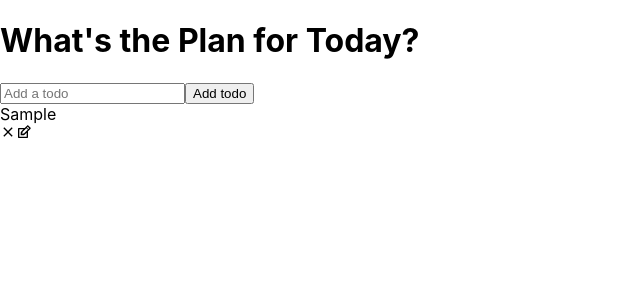
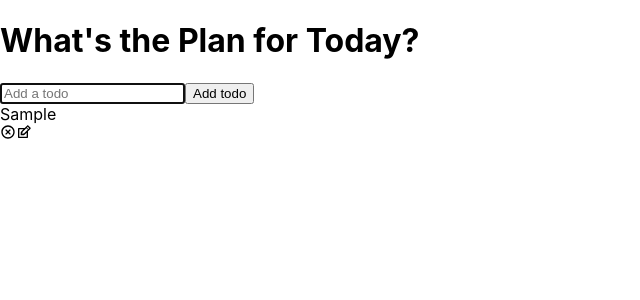
Before and after one commit to Aleksey-Smouzh/React_ToDo_list, a React (Create React App) app in the folder todo/: page / in a window 1280 px wide. Both pictures are taken after typing "Sample" into the empty fields and a click on the button "Add todo". Shown: the top 300 px of the page, without its empty margins (0-640 px from the left). Built offline with nearby package versions, Linux system fonts and the light colour scheme.

Commit message:
fixed TodoList

```diff
--- a/todo/src/App.js
+++ b/todo/src/App.js
@@ -1,20 +1,15 @@
+import "./App.css";
 
-
-import './App.css';
-// import TodoForm from './components/TodoForm';
-import TodoList from './components/TodoList';
+import TodoList from "./components/TodoList";
 
 function App() {
   return (
-  <>
-  <div className="todo_app">
-  {/* <TodoForm/> */}
-  <TodoList/>
-
-
-  </div>
-
-  </>)
+    <>
+      <div className="todo_app">
+        <TodoList />
+      </div>
+    </>
+  );
 }
 
 export default App;
--- a/todo/src/components/Todo.js
+++ b/todo/src/components/Todo.js
@@ -1,38 +1,46 @@
-import React, {useState} from 'react';
+import React, { useState } from 'react';
 import TodoForm from './TodoForm';
-import {IoMdClose} from 'react-icons/io';
-import {TiEdit} from 'react-icons/ti';
+import { RiCloseCircleLine } from 'react-icons/ri';
+import { TiEdit } from 'react-icons/ti';
 
+const Todo = ({ todos, completeTodo, removeTodo, updateTodo }) => {
+  const [edit, setEdit] = useState({
+    id: null,
+    value: ''
+  });
 
+  const submitUpdate = value => {
+    updateTodo(edit.id, value);
+    setEdit({
+      id: null,
+      value: ''
+    });
+  };
 
-
-function Todo({todos, completeTodo}) {
- const [edit, setEdit] = useState({
-    id: null,
-    value: ""
-
- });
-
-
-
-
-
-
+  if (edit.id) {
+    return <TodoForm edit={edit} onSubmit={submitUpdate} />;
+  }
 
   return todos.map((todo, index) => (
-      <div className={todo.isComplete ? 'todo-row complete': 'todo-row'} key={index}>
-          <div key={todo.id} onClick={() => completeTodo(todo.id)}>
-          {todo.text}</div>
+    <div
+      className={todo.isComplete ? 'todo-row complete' : 'todo-row'}
+      key={index}
+    >
+      <div key={todo.id} onClick={() => completeTodo(todo.id)}>
+        {todo.text}
+      </div>
+      <div className='icons'>
+        <RiCloseCircleLine
+          onClick={() => removeTodo(todo.id)}
+          className='delete-icon'
+        />
+        <TiEdit
+          onClick={() => setEdit({ id: todo.id, value: todo.text })}
+          className='edit-icon'
+        />
+      </div>
+    </div>
+  ));
+};
 
-<div className="icons">
-    <IoMdClose/>
-    <TiEdit/>
-</div>
-
-
-
-      </div>
-  ))
-}
-
-export default Todo
+export default Todo;
--- a/todo/src/components/TodoForm.js
+++ b/todo/src/components/TodoForm.js
@@ -1,34 +1,59 @@
-import React, { useState } from "react";
+import React, { useState, useEffect, useRef } from 'react';
 
 function TodoForm(props) {
-  const [input, setInput] = useState("");
+  const [input, setInput] = useState(props.edit ? props.edit.value : '');
+
+  const inputRef = useRef(null);
+
+  useEffect(() => {
+    inputRef.current.focus();
+  });
+
   const handleChange = e => {
     setInput(e.target.value);
   };
 
-
-
-  const hendleSubmit = e => {
+  const handleSubmit = e => {
     e.preventDefault();
 
     props.onSubmit({
       id: Math.floor(Math.random() * 10000),
       text: input
- })
+    });
     setInput('');
   };
+
   return (
-    <form className="todo_form" onSubmit={hendleSubmit}>
+    <form onSubmit={handleSubmit} className='todo-form'>
+      {props.edit ? (
+        <>
           <input
-        type="text"
-        placeholder="Add a todo"
+            placeholder='Update your item'
             value={input}
-        name="text"
-        className="todo-input"
             onChange={handleChange}
+            name='text'
+            ref={inputRef}
+            className='todo-input edit'
           />
-
-      <button className="todo-button"> Add todo</button>
+          <button onClick={handleSubmit} className='todo-button edit'>
+            Update
+          </button>
+        </>
+      ) : (
+        <>
+          <input
+            placeholder='Add a todo'
+            value={input}
+            onChange={handleChange}
+            name='text'
+            className='todo-input'
+            ref={inputRef}
+          />
+          <button onClick={handleSubmit} className='todo-button'>
+            Add todo
+          </button>
+        </>
+      )}
     </form>
   );
 }
--- a/todo/src/components/TodoList.js
+++ b/todo/src/components/TodoList.js
@@ -1,42 +1,57 @@
-import React, {useState} from 'react'
-import TodoForm from './TodoForm'
+import React, { useState } from 'react';
+import TodoForm from './TodoForm';
 import Todo from './Todo';
 
+function TodoList() {
+  const [todos, setTodos] = useState([]);
 
+  const addTodo = todo => {
+    if (!todo.text || /^\s*$/.test(todo.text)) {
+      return;
+    }
 
+    const newTodos = [todo, ...todos];
 
+    setTodos(newTodos);
+    console.log(...todos);
+  };
 
-function TodoList() {
- const [todos, setTodos] = useState([])
-const addTodo = todo => {
-    if(!todo.text || /^\s*$/.test(todo.text)){
-        return;
+  const updateTodo = (todoId, newValue) => {
+    if (!newValue.text || /^\s*$/.test(newValue.text)) {
+      return;
     }
-const newTodos = [todo, ...todos];
 
-setTodos(newTodos);
+    setTodos(prev => prev.map(item => (item.id === todoId ? newValue : item)));
+  };
 
-};
+  const removeTodo = id => {
+    const removedArr = [...todos].filter(todo => todo.id !== id);
 
-const completeTodo = id => {
+    setTodos(removedArr);
+  };
+
+  const completeTodo = id => {
     let updatedTodos = todos.map(todo => {
-        if (todo.id === id){
-            todo.isComplete = !todo.isComplete
-        }
-        return todo
-    })
-    setTodos(updatedTodos)
+      if (todo.id === id) {
+        todo.isComplete = !todo.isComplete;
+      }
+      return todo;
+    });
+    setTodos(updatedTodos);
+  };
+
+  return (
+    <>
+      <h1>What's the Plan for Today?</h1>
+      <TodoForm onSubmit={addTodo} />
+      <Todo
+        todos={todos}
+        completeTodo={completeTodo}
+        removeTodo={removeTodo}
+        updateTodo={updateTodo}
+      />
+    </>
+  );
 }
 
-  return (
-    <div>
-
-<h1>What's the Plan for Today?</h1>
-<TodoForm onSubmit={addTodo}/>
-<Todo todos={todos} completeTodo={completeTodo}/>
-
-    </div>
-  )
-}
-
-export default TodoList
+export default TodoList;
```
Lines whose indentation alone changed are shown as unchanged.
